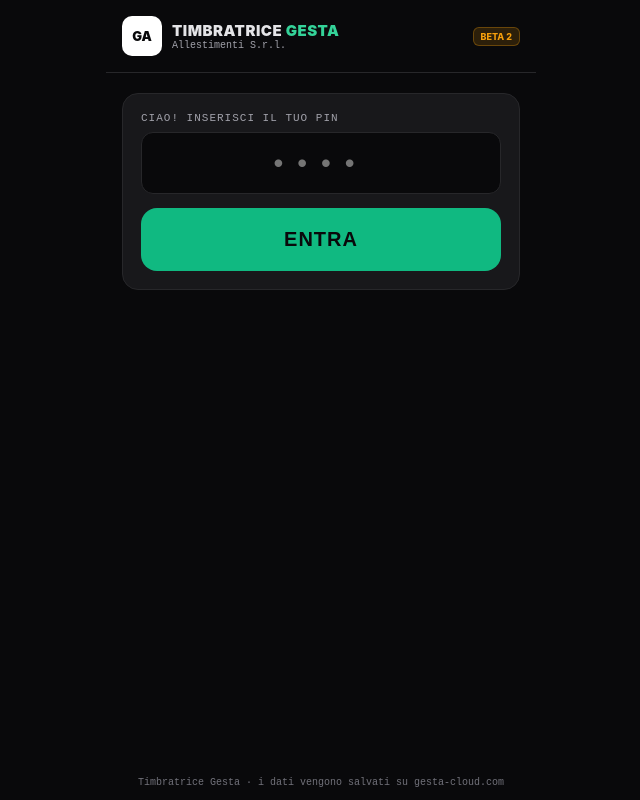
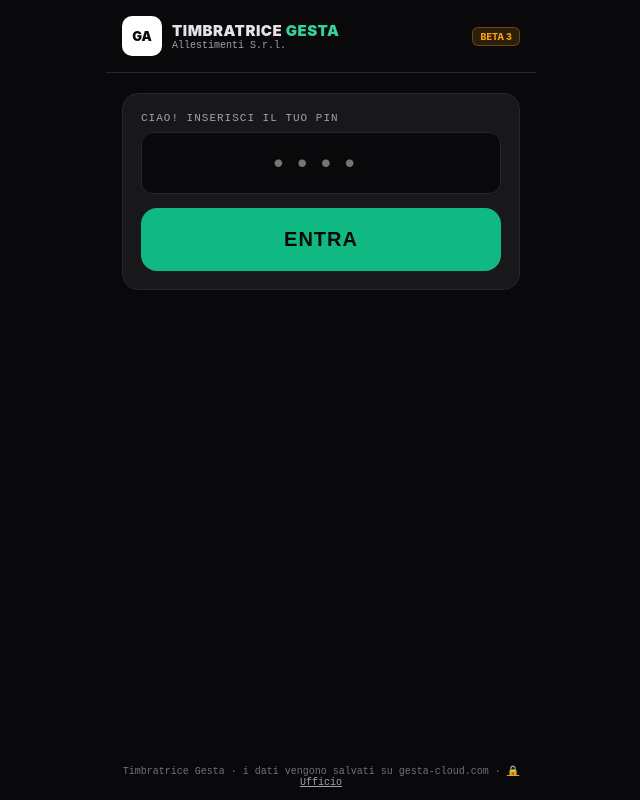
Before and after one commit to claudiobwb/timbratrice, a plain HTML site: page index.html in a window 1280 px wide. Shown: the whole page, without its empty margins (319-959 px from the left). Drawn offline with Linux system fonts and the light colour scheme.

Commit message:
frontend: link Ufficio sulla pagina artigiano + versione Beta 3 su entrambe

```diff
--- a/index.html
+++ b/index.html
@@ -54,7 +54,7 @@
       <h1>Timbratrice <span style="color:var(--em2)">Gesta</span></h1>
       <div class="sub">Allestimenti S.r.l.</div>
     </div>
-    <span class="badge">Beta 2</span>
+    <span class="badge">Beta 3</span>
   </header>
   <main>
 
@@ -132,7 +132,7 @@
     </section>
 
   </main>
-  <div class="demo">Timbratrice Gesta · i dati vengono salvati su gesta-cloud.com</div>
+  <div class="demo">Timbratrice Gesta · i dati vengono salvati su gesta-cloud.com · <a href="ufficio.html" style="color:#a1a1aa">🔒 Ufficio</a></div>
 </div>
 
 <script>
```
Also changed, not shown: ufficio.html (+1 -1 lines).
